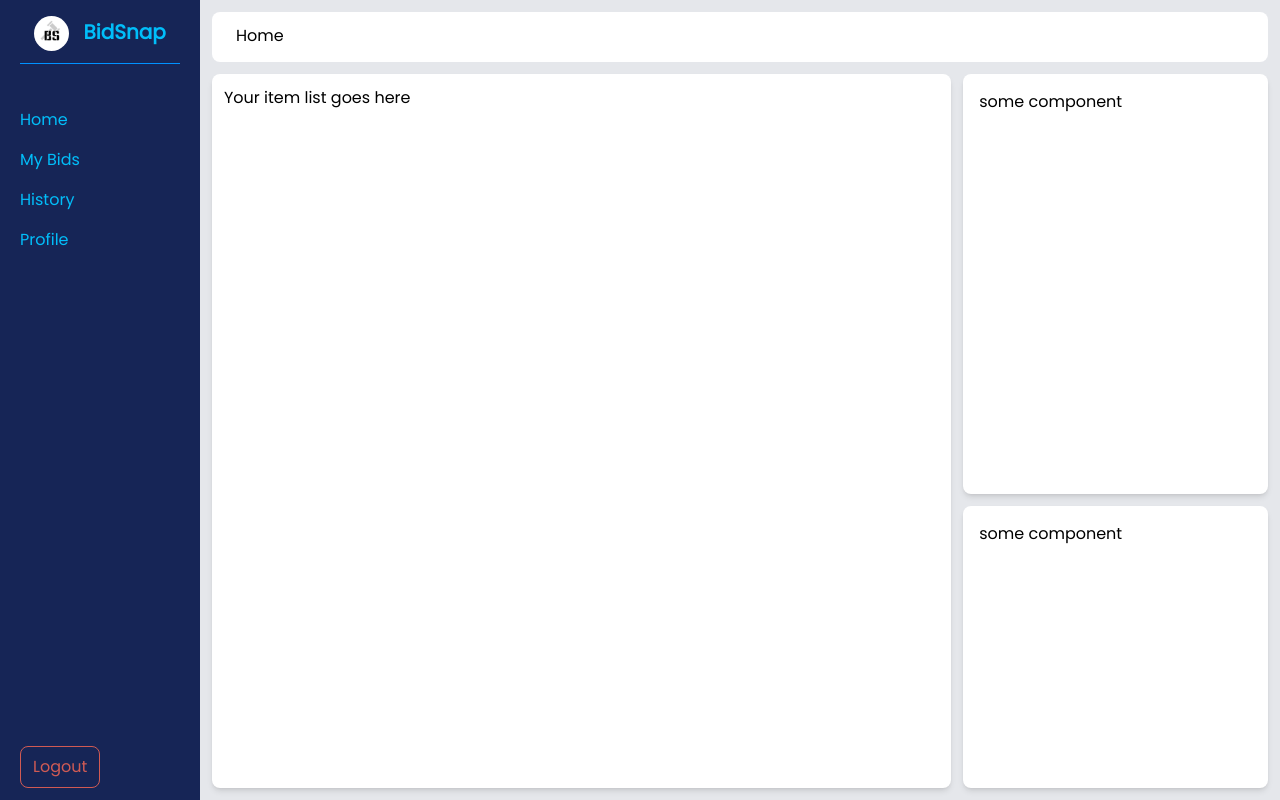
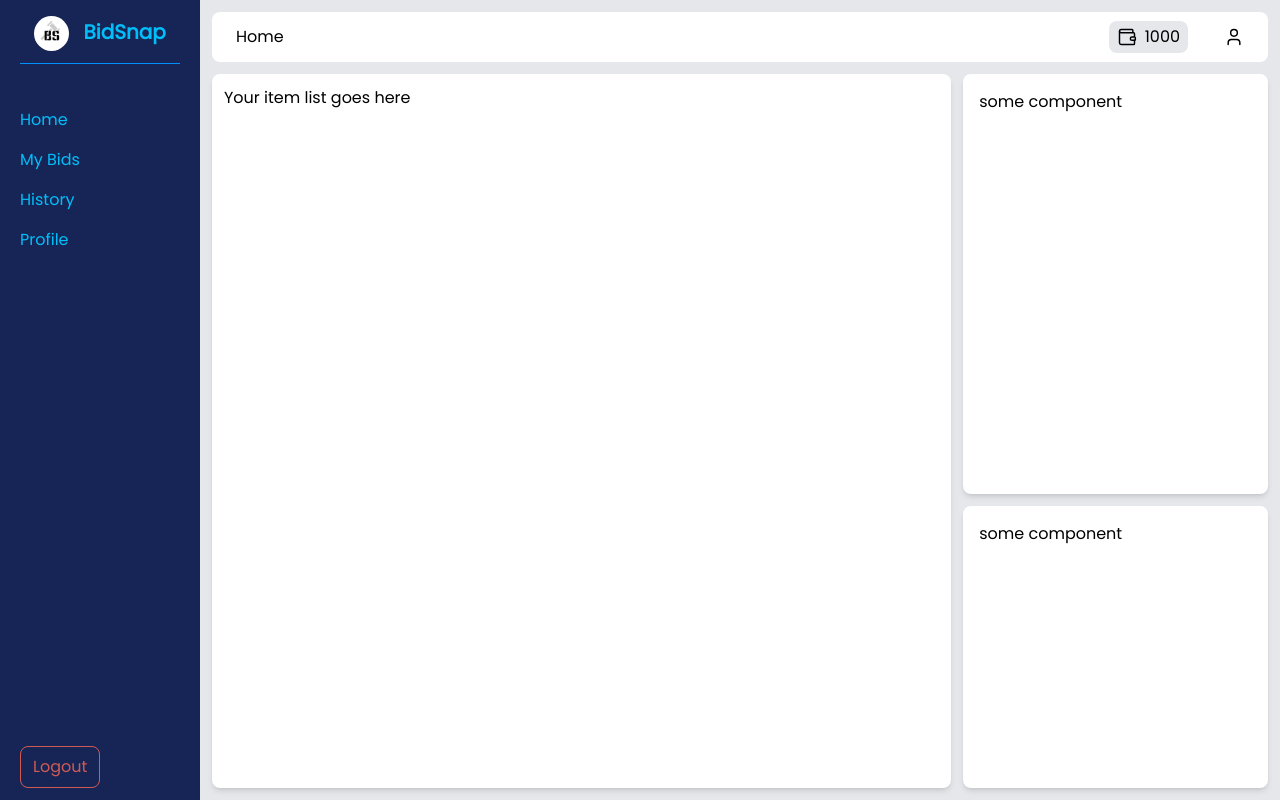
Before and after one commit to sreyas-b-anand/dbms-mini-project, a React (Vite) app in the folder client/: page / in a window 1280 px wide. Built offline with nearby package versions, Linux system fonts and the light colour scheme.

Commit message:
some ui changes

```diff
--- a/client/package.json
+++ b/client/package.json
@@ -11,6 +11,8 @@
   },
   "dependencies": {
     "@tailwindcss/vite": "^4.0.6",
+    "lucide": "^0.475.0",
+    "lucide-react": "^0.475.0",
     "react": "^19.0.0",
     "react-dom": "^19.0.0",
     "react-router-dom": "^7.1.5",
--- a/client/src/components/Tabbar.jsx
+++ b/client/src/components/Tabbar.jsx
@@ -1,6 +1,6 @@
 import { useState, useEffect } from "react";
 import { useLocation } from "react-router-dom";
-
+import { User, Wallet } from "lucide-react";
 const Tabbar = () => {
   const [page, setPage] = useState("Home");
   const location = useLocation();
@@ -12,17 +12,23 @@ const Tabbar = () => {
       profile: "Profile",
     };
 
-    const pageName = location.pathname.split("/").filter(Boolean).pop();
+    const pageName = location.pathname?.split("/").filter(Boolean).pop();
     setPage(pageMap[pageName] || "Home");
   }, [location.pathname]);
+
   return (
-    <>
-      <main className="flex-1 max-h-[50px]  bg-white py-3 rounded-lg items-center justify-between px-6 mx-3 mt-3">
-        <div>
-          <p>{page}</p>
+    <div className="flex-1 max-h-[50px] bg-white py-3 rounded-lg flex items-center justify-between px-6 mx-3 mt-3">
+      <div>
+        <p>{page}</p>
+      </div>
+      <div className="flex items-center justify-center gap-9 flex-wrap ">
+        <div className="flex items-center justify-center gap-2 flex-wrap px-2 py-1 bg-gray-200 rounded-lg">
+          <Wallet size={20} strokeWidth={1.75} />
+          <p className="text-center">{1000}</p>
         </div>
-      </main>
-    </>
+        <User size={20} strokeWidth={1.75} />
+      </div>
+    </div>
   );
 };
 
```
Also changed, not shown: client/src/components/Layout/Layout.jsx (+3 -6 lines), client/src/main.jsx (+9 -9 lines), 1 other file (tests, documents, lock files or other folders).
